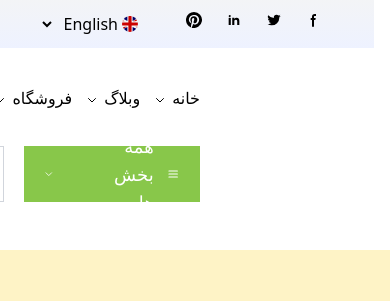
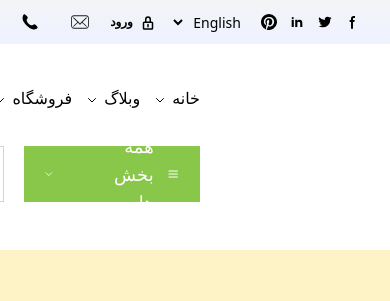
Before and after one commit to saeed-devee/Ogami_site, a website built with Vite: page index.html in a window 390 px wide. Shown: the top 301 px of the page. Built offline with nearby package versions, Linux system fonts and the light colour scheme; files whose address does not match are found by name.

Commit message:
completion of responsive design for top Nav

```diff
--- a/index.html
+++ b/index.html
@@ -492,14 +492,15 @@
 
     </svg>
 
+    <!-- top Nav -->
     <div
-      class="fixed z-10 w-[1500px] bg-linear-to-b from-gray-100 to-indigo-50 h-11 flex justify-between items-center"
+      class="text-base fixed z-10 w-full h-11 flex justify-evenly items-center bg-linear-to-b from-gray-100 to-indigo-50  sm:text-xs"
       id="topBar"
     >
       <!-- right topBar -->
-      <div class="flex justify-center items-center gap-x-12">
+      <div class="flex justify-center items-center gap-x-4">
         <!-- Icons -->
-        <div class="flex items-center justify-start gap-x-4 custom_icon">
+        <div class="flex items-center justify-start gap-x-1 pt-2 custom_icon">
           <svg class="w-6 h-6 group">
             <use
               xlink:href="#facebook"
@@ -527,10 +528,10 @@
         </div>
 
         <div class="flex justify-between items-center">
-          <svg class="w-4 h-4">
+          <svg class="hidden w-4 h-4">
             <use xlink:href="#ukflag"></use>
           </svg>
-          <select name="languages" id="languages" class="outline-0">
+          <select name="languages" id="languages" class="outline-0 text-sm">
             <option value="English">English</option>
             <option value="German">German</option>
             <option value="French">French</option>
@@ -541,25 +542,25 @@
           <svg class="w-4 h-4">
             <use xlink:href="#lock"></use>
           </svg>
-          <span class="text-sm font-bold">ورود</span>
+          <span class="text-xs font-bold select-none sm:text-sm">ورود</span>
         </div>
       </div>
 
       <!-- left topBar -->
-      <div class="flex items-center justify-between gap-x-[3rem] text-sm">
+      <div class="flex items-center justify-between gap-x-8 text-xs whitespace-nowrap sm:text-sm ">
         <div class="flex items-center justify-between gap-x-2 font-medium">
-          <svg class="w-4 h-4">
+          <svg class="w-4.5 h-4.5 font-light sm:w-4 sm:h-4">
             <use xlink:href="#mailbox"></use>
           </svg>
-          <span>ایمیل خود را وارد کنید</span>
+          <span class="hidden sm:flex sm:text-sm">ایمیل خود را وارد کنید</span>
         </div>
         <div
-          class="flex items-center justify-between gap-x-1 font-medium before:content-none border-r border-r-gray-300 border_right"
+          class="flex items-center justify-between gap-x-3 font-medium sm:before:border sm:before:border-gray-200 sm:before:h-6"
         >
-          <svg class="w-4 h-4">
+          <svg class="w-4.5 h-4.5 font-light sm:w-4 sm:h-4">
             <use xlink:href="#phone"></use>
           </svg>
-          <span>شماره خود را وارد کنید</span>
+          <span class="hidden sm:flex sm:text-sm">شماره خود را وارد کنید</span>
         </div>
       </div>
     </div>
@@ -660,7 +661,7 @@
       <div class="swiper-wrapper w-full absolute top-20">
         <!-- Slides -->
         <div class="swiper-slide flex justify-center items-center w-full h-64 py-8 px-24">
-          <img src="public/assets/slider121.png" alt="orange" class="absolute left-30 h-[80%] object-center object-cover">
+          <img src="/assets/slider121.png" alt="orange" class="absolute left-30 h-[80%] object-center object-cover">
           <div class="relative flex flex-col items-start text-right p-4 rounded-lg max-w-xs ml-auto">
             <span class="text-sm font-bold text-primary mb-4">آب مرکبات</span>
             <h1 class="font-bold text-3xl tracking-tighter mb-3 ">آبمیوه 100% ارگانیک</h1>
@@ -670,7 +671,7 @@
           </div>
         </div>
         <div class="swiper-slide flex justify-center items-center w-full h-64 py-8 px-24">
-          <img src="public/assets/slider12.png" alt="vegetables" class="absolute left-30 h-[80%] object-center object-cover">
+          <img src="/assets/slider12.png" alt="vegetables" class="absolute left-30 h-[80%] object-center object-cover">
           <div class="relative flex flex-col items-start text-right p-4 rounded-lg max-w-xs ml-auto">
             <span class="text-sm font-bold text-primary mb-4">میوه تازه</span>
             <h1 class="font-bold text-3xl tracking-tighter mb-3">لیمو و نارنج</h1>
--- a/src/style.css
+++ b/src/style.css
@@ -13,14 +13,6 @@ body {
     box-sizing: border-box;
 }
 
-.custom_icon {
-    margin-right: 20px;
-}
-
-#topBar {
-    margin-inline: 1rem;
-    padding: 1.5rem;
-}
 
 .ukflag {
     margin-right: 20px;
```
